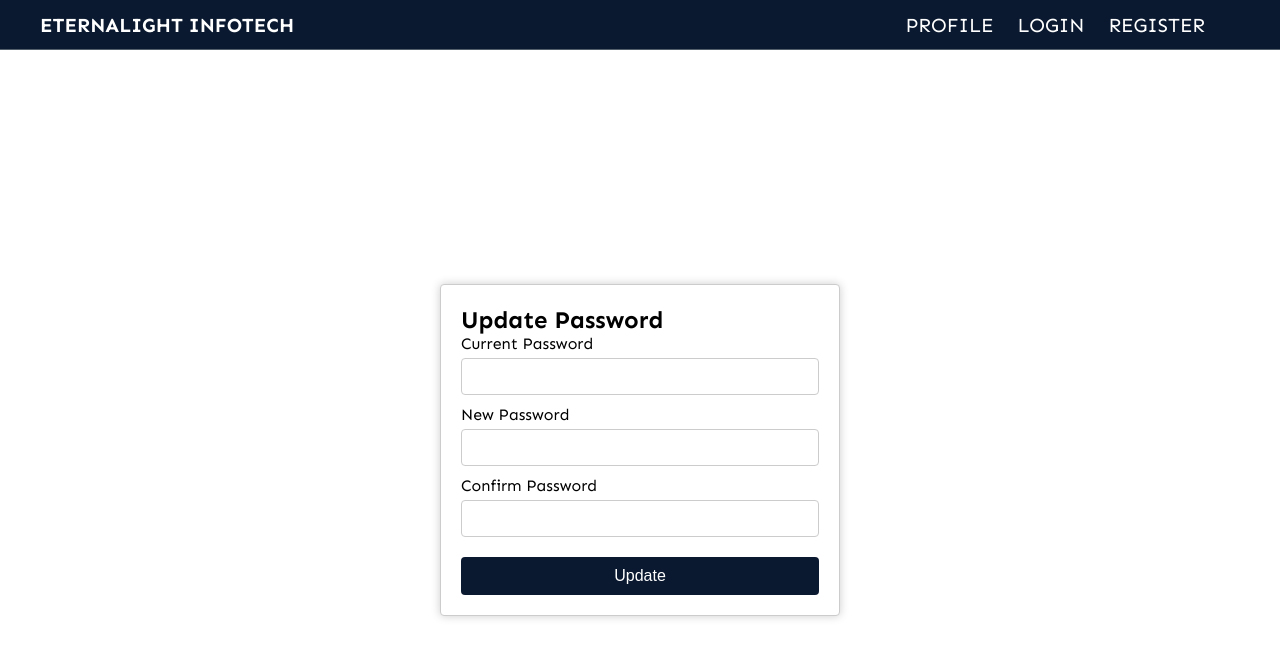
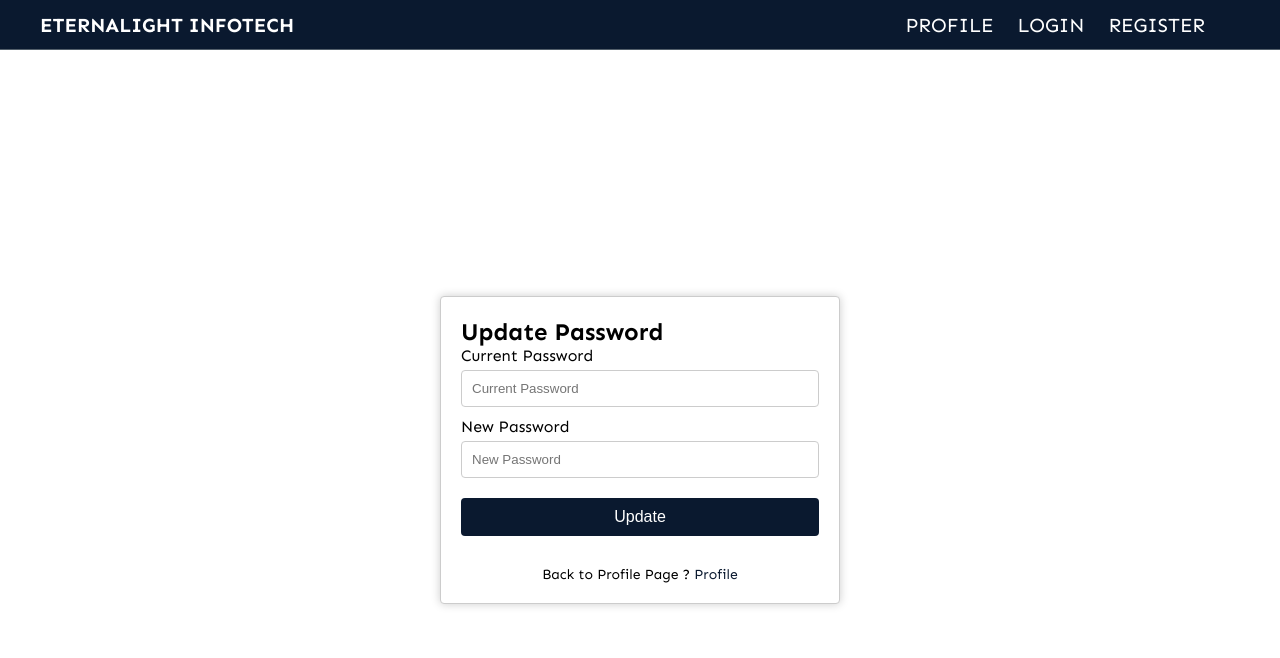
Before and after one commit to shashankmadaan379/E-Infotech-Assignment, a React (Create React App) app in the folder client/: page /update in a window 1280 px wide. Shown: the top 658 px of the page. Built offline with nearby package versions, Linux system fonts and the light colour scheme; a web font is replaced by a local one.

Commit message:
maybe final commit

```diff
--- a/client/src/App.css
+++ b/client/src/App.css
@@ -368,3 +368,32 @@
 .error-message{
     color: red;
 }
+
+
+.error {
+    display: flex;
+    flex-direction: column;
+    align-items: center;
+    justify-content: center;
+    text-align: center;
+    padding-top: 100px;
+    font-size: 32px;
+    color: #0a192f;
+    font-family: 'Sen', sans-serif;
+}
+
+.error a {
+    text-decoration: none;
+}
+
+
+.back-to-profile {
+    margin: 30px 0 0;
+    font-size: 14px;
+    text-align: center;
+}
+
+.back-to-profile a {
+    color: #0a192f;
+    text-decoration: none;
+}
--- a/client/src/components/Navbar.jsx
+++ b/client/src/components/Navbar.jsx
@@ -2,7 +2,7 @@ import React from "react";
 import { Link, useNavigate } from "react-router-dom";
 const Navbar = () => {
   const token = localStorage.getItem("token");
-  console.log(token);
+  // console.log(token);
   const navigate = useNavigate();
   async function handleClick() {
     localStorage.removeItem("token");
--- a/client/src/pages/Login.jsx
+++ b/client/src/pages/Login.jsx
@@ -4,7 +4,7 @@ import { Link, useNavigate } from "react-router-dom";
 import { Formik, Form, Field, ErrorMessage } from "formik";
 import axios from "axios";
 import * as Yup from "yup";
-export const validationSchema = Yup.object({
+const validationSchema = Yup.object({
   email: Yup.string().email().required("Please enter your email"),
   password: Yup.string().min(6).required("Please enter your password"),
 });
--- a/client/src/pages/Signup.jsx
+++ b/client/src/pages/Signup.jsx
@@ -4,7 +4,7 @@ import singupimage from "../assets/image1.jpg";
 import axios from "axios";
 import { Formik, Form, Field, ErrorMessage } from "formik";
 import * as Yup from "yup";
-export const validationSchema = Yup.object({
+const validationSchema = Yup.object({
   name: Yup.string().min(2).max(25).required("Please enter your name"),
   email: Yup.string().email().required("Please enter your email"),
   password: Yup.string().min(6).required("Please enter your password"),
--- a/client/src/pages/UpdatePassword.jsx
+++ b/client/src/pages/UpdatePassword.jsx
@@ -1,22 +1,36 @@
 import React from "react";
 import { Formik, Form, Field, ErrorMessage } from "formik";
 import * as Yup from "yup";
-export const validationSchema = Yup.object({
-  currentpassword: Yup.string().min(6).required("Please enter your password"),
-  newpassword: Yup.string().min(6).required("Please enter your password"),
-  confirmpassword: Yup.string()
-    .required()
-    .oneOf([Yup.ref("newpassword"), null], "Password must match"),
+import axios from "axios";
+import { useNavigate, Link } from "react-router-dom";
+const validationSchema = Yup.object({
+  currentPassword: Yup.string().min(6).required("Please enter your password"),
+  newPassword: Yup.string().min(6).required("Please enter your new password"),
 });
 
 const UpdatePassword = () => {
   //   const [currentPassword, setCurrentPassword] = useState("");
   //   const [newPassword, setNewPassword] = useState("");
   //   const [confirmPassword, setConfirmPassword] = useState("");
+  const navigate = useNavigate();
   const handleUpdatePassword = async (values) => {
     try {
+      const userId = JSON.parse(localStorage.getItem("userId"))._id;
+      const response = await axios.put(
+        `http://localhost:8000/api/v1/updateUserPassword/${String(userId)}`,
+        {
+          currentPassword: values.currentPassword,
+          newPassword: values.newPassword,
+        }
+      );
+
+      if (response) {
+        alert("Password Updated Successfully");
+        navigate("/profile");
+      }
     } catch (error) {
       console.log(error);
+      alert("Password Not Updated, Please try again...");
     }
   };
   return (
@@ -25,60 +39,57 @@ const UpdatePassword = () => {
         <h2>Update Password</h2>
         <Formik
           initialValues={{
-            currentpassword: "",
-            newpassword: "",
-            confirmpassword: "",
+            currentPassword: "",
+            newPassword: "",
           }}
           validationSchema={validationSchema}
           onSubmit={handleUpdatePassword}>
           {(formik) => (
-            <Form onSubmit={formik.handleUpdatePassword}>
+            <Form onSubmit={formik.handleSubmit}>
               <div>
-                <label htmlFor="currentpassword">Current Password</label>
+                <label htmlFor="currentPassword">Current Password</label>
                 <Field
                   type="password"
-                  id="currentpassword"
-                  name="currentpassword"
+                  id="currentPassword"
+                  name="currentPassword"
                   className="form-control"
+                  placeholder="Current Password"
                 />
                 <ErrorMessage
-                  name="currentpassword"
+                  name="currentPassword"
                   component="div"
                   className="error-message"
                 />
               </div>
               <div>
-                <label htmlFor="newpassword">New Password</label>
+                <label htmlFor="newPassword">New Password</label>
                 <Field
                   type="password"
-                  id="newpassword"
-                  name="newpassword"
+                  id="newPassword"
+                  name="newPassword"
                   className="form-control"
+                  placeholder="New Password"
                 />
                 <ErrorMessage
-                  name="newpassword"
+                  name="newPassword"
                   component="div"
                   className="error-message"
                 />
               </div>
               <div>
-                <label htmlFor="confirmpassword">Confirm Password</label>
-                <Field
-                  type="password"
-                  id="confirmpassword"
-                  name="confirmpassword"
-                  className="form-control"
-                />
-                <ErrorMessage
-                  name="confirmpassword"
-                  component="div"
-                  className="error-message"
-                />
+                <button
+                  type="submit"
+                  className="update-button"
+                  onClick={formik.handleUpdatePassword}>
+                  Update
+                </button>
               </div>
-              <button className="update-button">Update</button>
             </Form>
           )}
         </Formik>
+        <p className="back-to-profile">
+          Back to Profile Page ? <Link to="/profile">Profile</Link>
+        </p>
       </div>
     </div>
   );
```
Also changed, not shown: 1 other file (tests, documents, lock files or other folders).
